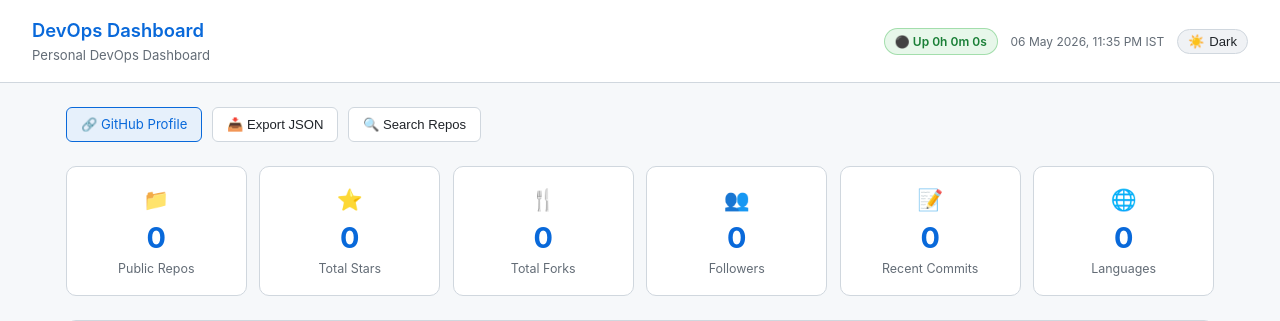
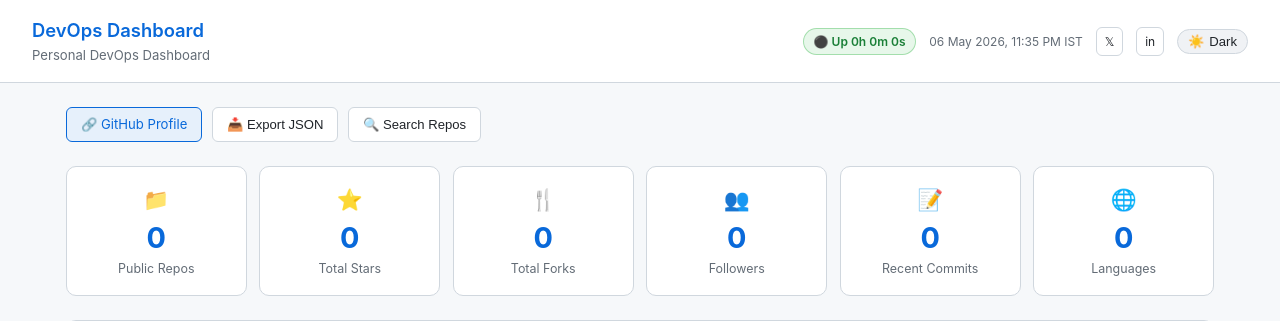
Before and after one commit to vishalkonduru/devops-dashboard, a Flask app: page / in a window 1280 px wide. Shown: the top 321 px of the page. Run offline with Flask 3, Linux system fonts and the light colour scheme; data that the repository does not hold is empty.

Commit message:
feat: add social sharing buttons (Twitter, LinkedIn)

```diff
--- a/app.py
+++ b/app.py
@@ -1,6 +1,6 @@
 import os
 from datetime import datetime, timezone
-from flask import Flask, render_template, jsonify
+from flask import Flask, render_template, jsonify, request
 from flask_caching import Cache
 import config
 from fetcher import get_all_data, fetch_language_stats, fetch_event_summary, get_uptime
@@ -24,7 +24,7 @@ cache = Cache(app)
 @cache.cached(timeout=config.CACHE_TIMEOUT)
 def index():
     data = get_all_data()
-    return render_template('index.html', data=data, version=config.APP_VERSION)
+    return render_template('index.html', data=data, version=config.APP_VERSION, request=request)
 
 
 @app.route('/api/data')
--- a/templates/index.html
+++ b/templates/index.html
@@ -120,6 +120,8 @@
   <div class="header-right">
     <span class="uptime-badge">⚫ Up {{ data.uptime }}</span>
     <span class="fetched">{{ data.fetched_at }}</span>
+    <a href="https://twitter.com/intent/tweet?text=Check out my DevOps Dashboard!&url={{ request.url }}" target="_blank" rel="noopener" class="btn" style="padding:4px 8px;font-size:0.75rem;" title="Share on Twitter">𝕏</a>
+    <a href="https://www.linkedin.com/sharing/share-offsite/?url={{ request.url }}" target="_blank" rel="noopener" class="btn" style="padding:4px 8px;font-size:0.75rem;" title="Share on LinkedIn">in</a>
     <button class="theme-toggle" onclick="toggleTheme()" title="Toggle light/dark mode">
       <span id="theme-icon">🌙</span>
       <span id="theme-label">Light</span>
```
